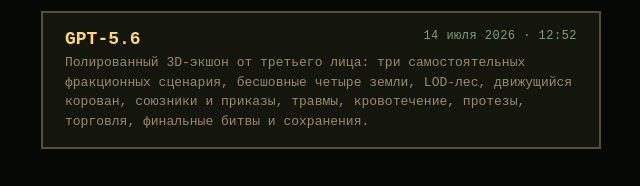
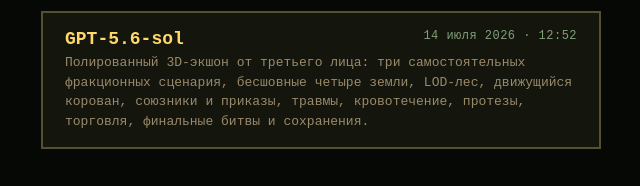
Before and after one commit to Rai220/korovany, a plain HTML site: page index.html in a window 1280 px wide. Shown: the part 1681-1867 px from the top of the page, 319-959 px from the left. Drawn offline with Linux system fonts and the light colour scheme.

Commit message:
Label the gpt-5.6-sol variant explicitly on the landing

```diff
--- a/index.html
+++ b/index.html
@@ -75,7 +75,7 @@
       лавка как в Daggerfall, сохранения.</span>
     </a>
     <a class="variant" href="gpt-5.6-sol/">
-      <b>GPT-5.6</b>
+      <b>GPT-5.6-sol</b>
       <time datetime="2026-07-14T12:52:22+03:00">14 июля 2026 · 12:52</time>
       <span>Полированный 3D-экшон от третьего лица: три самостоятельных фракционных сценария,
       бесшовные четыре земли, LOD-лес, движущийся корован, союзники и приказы,
```
Also changed, not shown: README.md.
